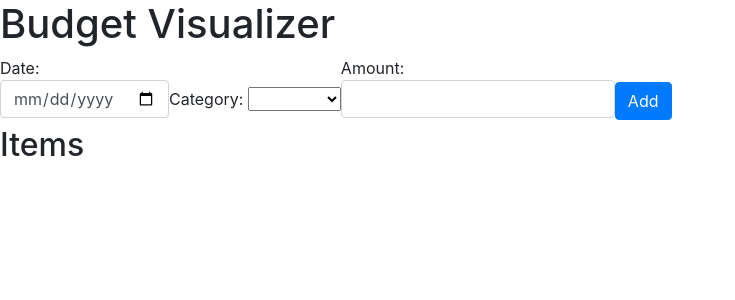
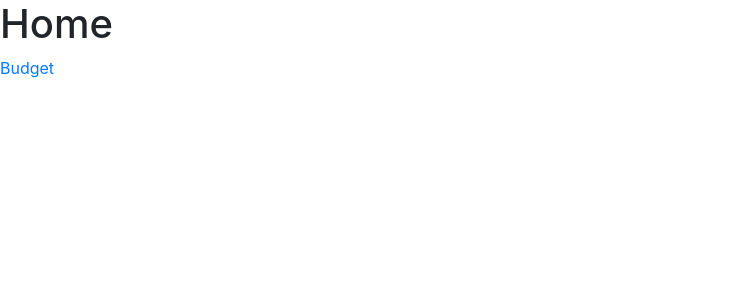
Before and after one commit to webermg/financehub, an Angular app: page /home in a window 1280 px wide. Before the commit this address led to /. Shown: the top 300 px of the page, without its empty margins (0-735 px from the left). Built offline with nearby package versions, Linux system fonts and the light colour scheme.

Commit message:
added routing

```diff
--- a/src/app/app-routing.module.ts
+++ b/src/app/app-routing.module.ts
@@ -1,7 +1,13 @@
 import { NgModule } from '@angular/core';
 import { RouterModule, Routes } from '@angular/router';
+import { HomeComponent } from './home/home.component'
+import { BudgetComponent } from './budget/budget.component'
 
-const routes: Routes = [];
+const routes: Routes = [
+  {path: 'home', component: HomeComponent},
+  {path: 'budget', component: BudgetComponent},
+  {path: '', redirectTo: '/home', pathMatch: 'full'},
+];
 
 @NgModule({
   imports: [RouterModule.forRoot(routes)],
--- a/src/app/app.component.html
+++ b/src/app/app.component.html
@@ -1 +1 @@
-<app-budget></app-budget>
+<router-outlet></router-outlet>
--- a/src/app/app.module.ts
+++ b/src/app/app.module.ts
@@ -7,12 +7,14 @@ import { AppComponent } from './app.component';
 import { CalculatorComponent } from './calculator/calculator.component';
 import { BudgetComponent } from './budget/budget.component';
 import { NgbModule } from '@ng-bootstrap/ng-bootstrap';
+import { HomeComponent } from './home/home.component';
 
 @NgModule({
   declarations: [
     AppComponent,
     CalculatorComponent,
-    BudgetComponent
+    BudgetComponent,
+    HomeComponent
   ],
   imports: [
     BrowserModule,
--- a/src/app/budget/budget.component.html
+++ b/src/app/budget/budget.component.html
@@ -42,3 +42,5 @@
     </tr>
   </tbody>
 </table>
+
+<nav><a routerLink="/home">home</a></nav>
--- /dev/null
+++ b/src/app/home/home.component.html
@@ -0,0 +1,4 @@
+<h1>Home</h1>
+<nav>
+  <a routerLink="/budget">Budget</a>
+</nav>
--- /dev/null
+++ b/src/app/home/home.component.ts
@@ -0,0 +1,15 @@
+import { Component, OnInit } from '@angular/core';
+
+@Component({
+  selector: 'app-home',
+  templateUrl: './home.component.html',
+  styleUrls: ['./home.component.css']
+})
+export class HomeComponent implements OnInit {
+
+  constructor() { }
+
+  ngOnInit(): void {
+  }
+
+}
```
Also changed, not shown: src/app/home/home.component.css (added), 1 other file (tests, documents, lock files or other folders).
